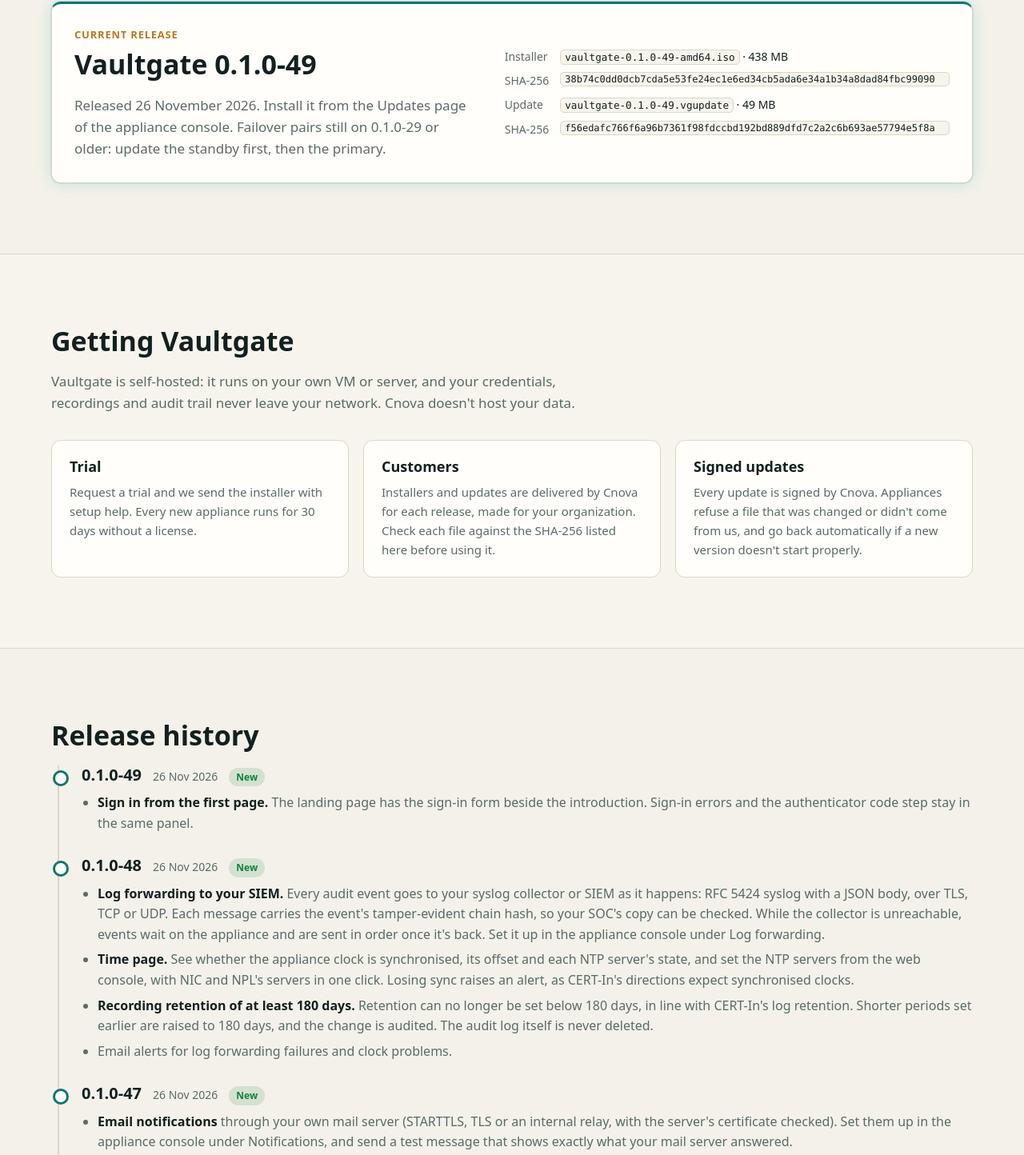
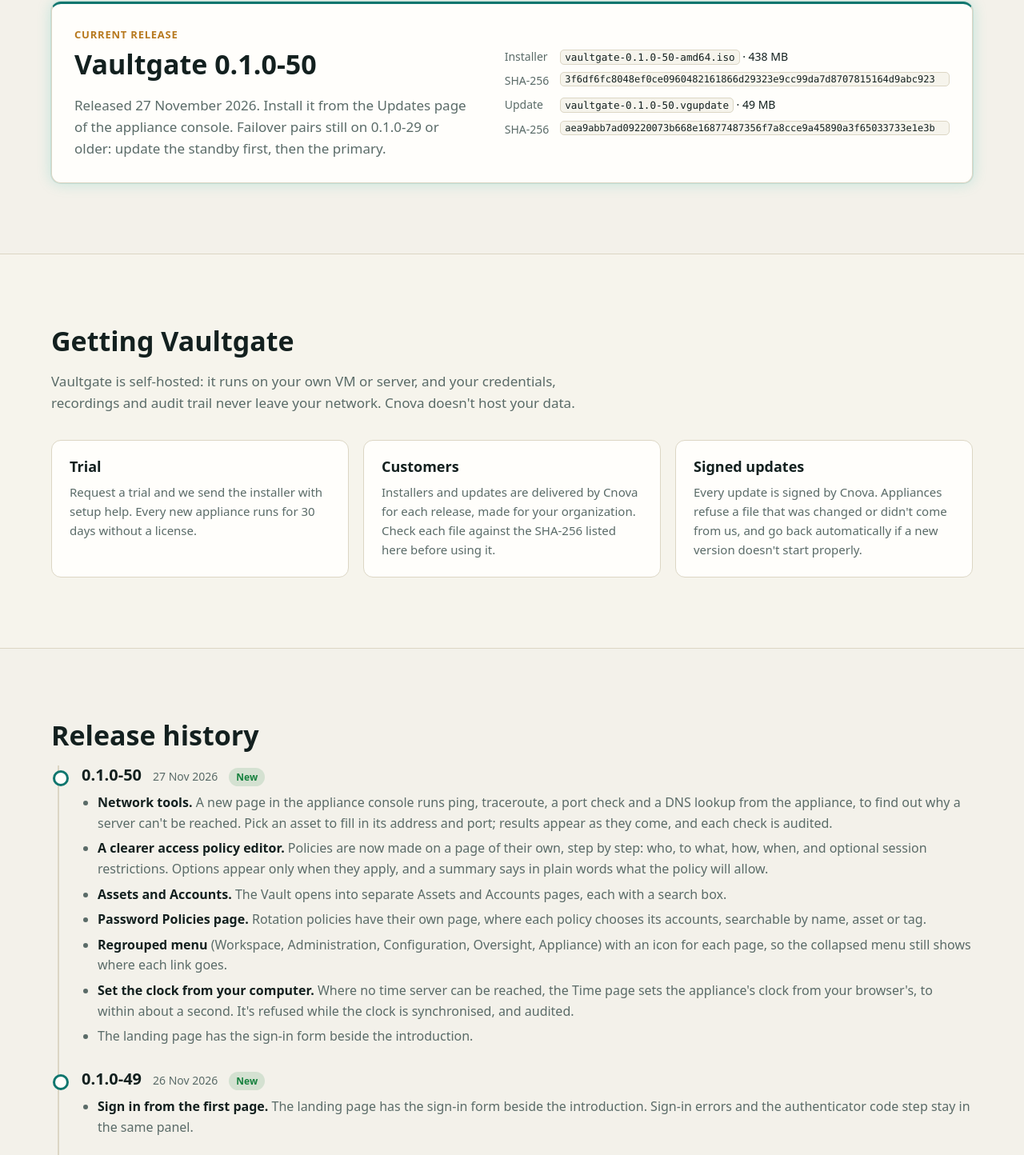
Before and after one commit to Sai-Teja86/cnova-site, a plain HTML site: page releases.html in a window 1280 px wide. Shown: the part 565-2009 px from the top of the page at 80% size. Drawn offline with Linux system fonts and the light colour scheme.

Commit message:
Release 0.1.0-50: Releases, Features and Knowledge Base (network tools, clock from browser)

```diff
--- a/releases.html
+++ b/releases.html
@@ -34,14 +34,14 @@
     <div class="rel-current">
       <div>
         <p class="rel-tag">Current release</p>
-        <h2>Vaultgate 0.1.0-49</h2>
-        <p class="sub">Released 26 November 2026. Install it from the Updates page of the appliance console. Failover pairs still on 0.1.0-29 or older: update the standby first, then the primary.</p>
+        <h2>Vaultgate 0.1.0-50</h2>
+        <p class="sub">Released 27 November 2026. Install it from the Updates page of the appliance console. Failover pairs still on 0.1.0-29 or older: update the standby first, then the primary.</p>
       </div>
       <dl class="rel-files">
-        <dt>Installer</dt><dd><code>vaultgate-0.1.0-49-amd64.iso</code> · 438 MB</dd>
-        <dt>SHA-256</dt><dd><code class="hash">38b74c0dd0dcb7cda5e53fe24ec1e6ed34cb5ada6e34a1b34a8dad84fbc99090</code></dd>
-        <dt>Update</dt><dd><code>vaultgate-0.1.0-49.vgupdate</code> · 49 MB</dd>
-        <dt>SHA-256</dt><dd><code class="hash">f56edafc766f6a96b7361f98fdccbd192bd889dfd7c2a2c6b693ae57794e5f8a</code></dd>
+        <dt>Installer</dt><dd><code>vaultgate-0.1.0-50-amd64.iso</code> · 438 MB</dd>
+        <dt>SHA-256</dt><dd><code class="hash">3f6df6fc8048ef0ce0960482161866d29323e9cc99da7d8707815164d9abc923</code></dd>
+        <dt>Update</dt><dd><code>vaultgate-0.1.0-50.vgupdate</code> · 49 MB</dd>
+        <dt>SHA-256</dt><dd><code class="hash">aea9abb7ad09220073b668e16877487356f7a8cce9a45890a3f65033733e1e3b</code></dd>
       </dl>
     </div>
   </div>
@@ -63,6 +63,17 @@
   <div class="wrap">
     <h2>Release history</h2>
     <div class="rel-list">
+
+      <article class="rel"><header><h3>0.1.0-50</h3><time datetime="2026-11-27">27 Nov 2026</time><span class="pill ok">New</span></header>
+        <ul>
+          <li><b>Network tools.</b> A new page in the appliance console runs ping, traceroute, a port check and a DNS lookup from the appliance, to find out why a server can't be reached. Pick an asset to fill in its address and port; results appear as they come, and each check is audited.</li>
+          <li><b>A clearer access policy editor.</b> Policies are now made on a page of their own, step by step: who, to what, how, when, and optional session restrictions. Options appear only when they apply, and a summary says in plain words what the policy will allow.</li>
+          <li><b>Assets and Accounts.</b> The Vault opens into separate Assets and Accounts pages, each with a search box.</li>
+          <li><b>Password Policies page.</b> Rotation policies have their own page, where each policy chooses its accounts, searchable by name, asset or tag.</li>
+          <li><b>Regrouped menu</b> (Workspace, Administration, Configuration, Oversight, Appliance) with an icon for each page, so the collapsed menu still shows where each link goes.</li>
+          <li><b>Set the clock from your computer.</b> Where no time server can be reached, the Time page sets the appliance's clock from your browser's, to within about a second. It's refused while the clock is synchronised, and audited.</li>
+          <li>The landing page has the sign-in form beside the introduction.</li>
+        </ul></article>
 
       <article class="rel"><header><h3>0.1.0-49</h3><time datetime="2026-11-26">26 Nov 2026</time><span class="pill ok">New</span></header>
         <ul>
```
Also changed, not shown: docs.html (+12 -0 lines), features.html (+1 -0 lines).
